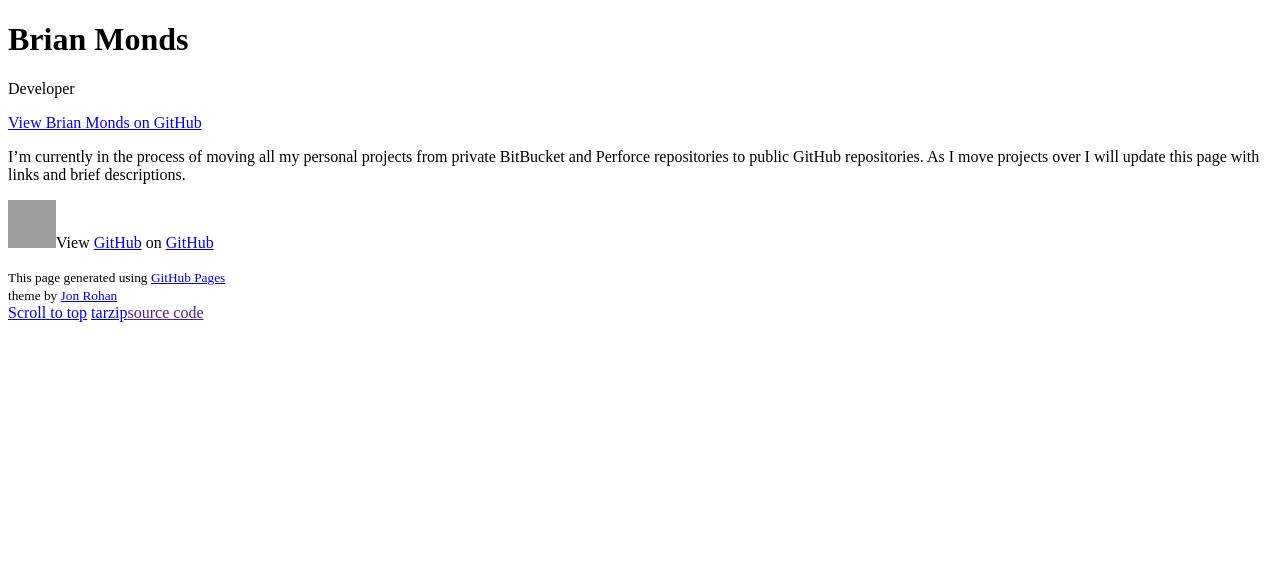
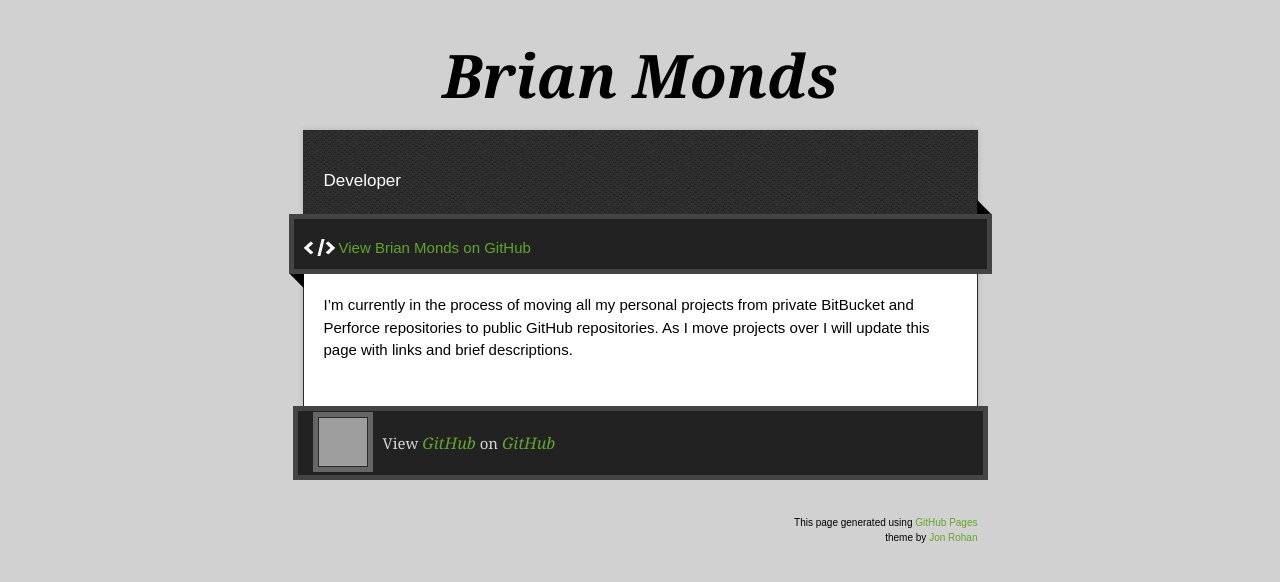
Before and after one commit to bmonds/bmonds.github.io, a Jekyll site: the page built from _posts/2016-03-09-moving-projects.md, in a window 1280 px wide. Shown: the top 582 px of the page. Built offline with Jekyll 4.4.1, drawn with Linux system fonts in a browser that asks for light colours; nearby versions of some CDN libraries; grey boxes are pictures that could not be loaded.

Commit message:
Fixed template css and js to load relative to root.

```diff
--- a/_layouts/default.html
+++ b/_layouts/default.html
@@ -6,10 +6,10 @@
     <meta charset="utf-8">
     <meta http-equiv="X-UA-Compatible" content="IE=edge,chrome=1">
 
-    <link rel="stylesheet" href="stylesheets/stylesheet.css" media="screen">
-    <link rel="stylesheet" href="stylesheets/github-dark.css">
-    <script type="text/javascript" src="https://ajax.googleapis.com/ajax/libs/jquery/1.7.1/jquery.min.js"></script>
-    <script type="text/javascript" src="javascripts/script.js"></script>
+    <link rel="stylesheet" href="/stylesheets/stylesheet.css" media="screen">
+    <link rel="stylesheet" href="/stylesheets/github-dark.css">
+    <script type="text/javascript" src="//ajax.googleapis.com/ajax/libs/jquery/1.7.1/jquery.min.js"></script>
+    <script type="text/javascript" src="/javascripts/script.js"></script>
 
     <title>{{ site.name }}</title>
     <meta name="description" content="{{ site.description }}">
```
